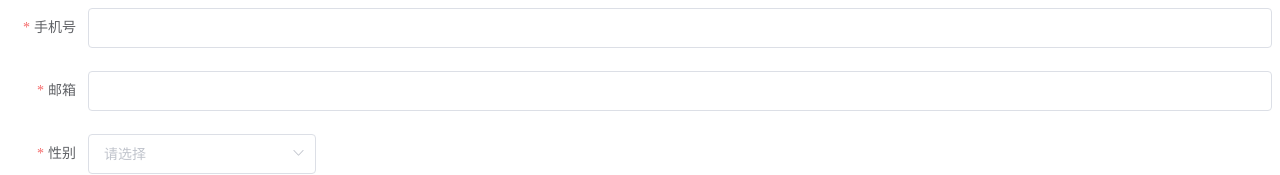
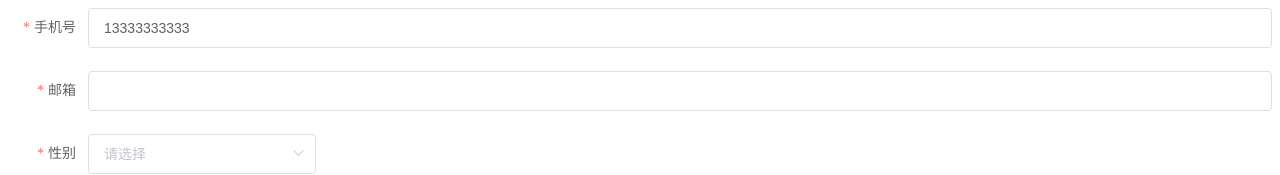
Before and after one commit to isakya/components-vue2, a Vue app: page / in a window 1280 px wide. Shown: the top 175 px of the page. Built offline with nearby package versions, Linux system fonts and the light colour scheme.

Commit message:
动态组件 和 watch初始化数值

```diff
--- /dev/null
+++ b/src/components/control/input/index.vue
@@ -0,0 +1,35 @@
+<template>
+  <div>
+    <el-input v-model="val" />
+  </div>
+</template>
+
+<script>
+export default {
+  name: 'inputComponent',
+  props: {
+    value: {
+      type: [String, Number],
+      default: ''
+    }
+  },
+  data() {
+    return {
+      val: ''
+    }
+  },
+  watch: {
+    // 监听传进来的input初始值
+    value: {
+      handler(newValue) {
+        this.val = newValue
+        console.log(newValue, 999)
+      },
+      immediate: true
+    },
+  }
+}
+</script>
+
+<style>
+</style>
--- a/src/components/form/index.vue
+++ b/src/components/form/index.vue
@@ -12,7 +12,11 @@
         :rules="item.rules"
         :prop="item.prop"
       >
-        <el-input v-model="field[item.prop]"></el-input>
+        <component
+          :value="field[item.prop]"
+          :config="item"
+          :is="!item.type ? 'com-text' : `com-${item.type}`"
+        />
       </el-form-item>
       <el-form-item
         v-if="item.type === 'select'"
@@ -39,10 +43,24 @@
 </template>
 
 <script>
+
+// 自动化的规则，通过type属性，自动读取目录组件
+// true 是读取子目录
+// 参数3 是指定读取某个文件
+const files = require.context('../control', true, /\index.vue$/)
+const modules = {}
+files.keys().forEach(item => {
+  const key = item.split('/')
+  const name = key[1]
+  // 组件集成
+  modules[`com-${name}`] = files(item).default
+})
+
 import createRules from './createRules'
 export default {
   name: 'Form',
   components: {
+    ...modules,
     'i-button': () => import('@/components/button/index.vue')
   },
   props: {
--- a/src/views/Home.vue
+++ b/src/views/Home.vue
@@ -53,7 +53,7 @@ export default {
         }
       ],
       form_field: {
-        name: '',
+        phone: '13333333333',
         gender: ''
       }
     }
```
